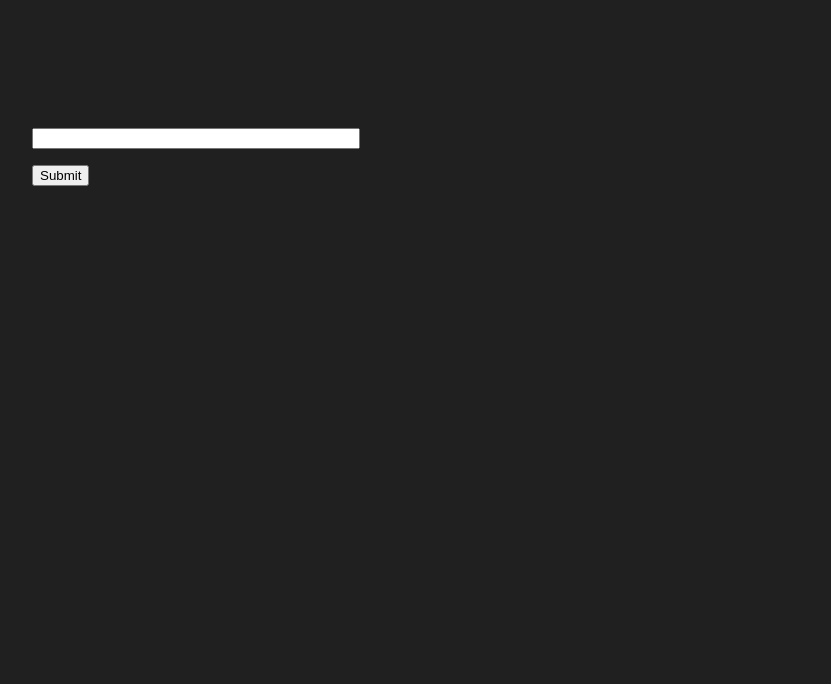
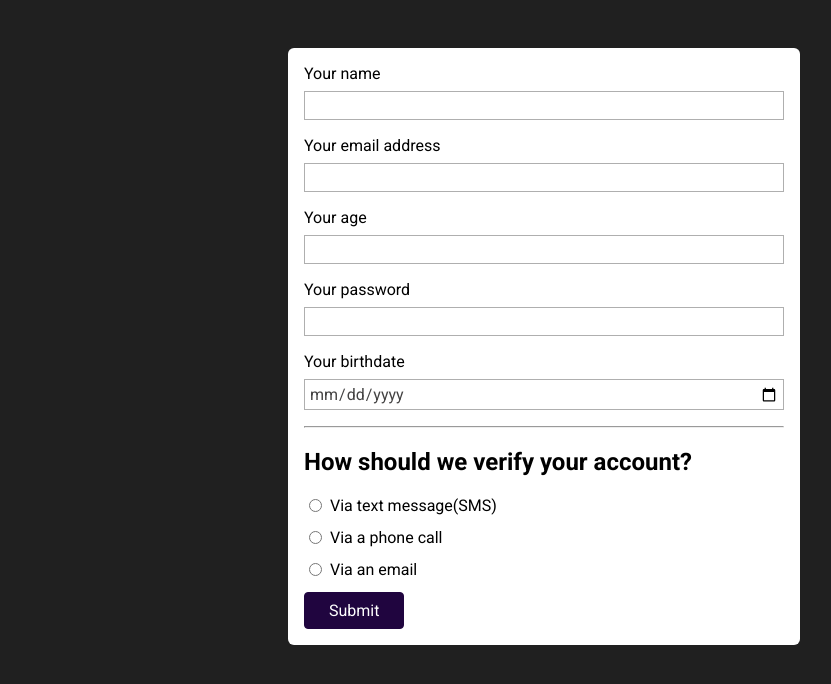
Before and after one commit to wesleyendliche/HTML-forms, a plain HTML site: page index.html in a window 1280 px wide. Shown: the whole page, without its empty margins (96-927 px from the left). Drawn offline with Linux system fonts and the light colour scheme.

Commit message:
added more content and styles

```diff
--- a/index.html
+++ b/index.html
@@ -4,11 +4,45 @@
     <meta charset="UTF-8" />
     <meta name="viewport" content="width=device-width, initial-scale=1.0" />
     <title>HTML Forms</title>
+    <link rel="preconnect" href="https://fonts.googleapis.com" />
+    <link rel="preconnect" href="https://fonts.gstatic.com" crossorigin />
+    <link
+      href="https://fonts.googleapis.com/css2?family=Roboto:wght@400;700&display=swap"
+      rel="stylesheet"
+    />
     <link rel="stylesheet" href="styles.css" />
   </head>
   <body>
     <form action="/" method="GET">
-      <input type="text" name="user-name"/>
+      <label for="username">Your name</label>
+      <input type="text" name="user-name" id="username" />
+      <label for="useremail">Your email address</label>
+      <input type="email" name="user-email" id="useremail" />
+      <label for="userage">Your age</label>
+      <input type="number" step="1" name="user-age" id="userage" />
+      <label for="userpassword">Your password</label>
+      <input type="password" name="user-password" id="userpassword" />
+      <label for="birthdate">Your birthdate</label>
+      <input type="date" name="user-birthdate" id="birthdate" />
+      <hr />
+      <h2>How should we verify your account?</h2>
+      <div class="form-control-inline">
+        <input
+          type="radio"
+          name="verify"
+          id="verify-text-message"
+          value="text-message"
+        />
+        <label for="verify-text-message">Via text message(SMS)</label>
+      </div>
+      <div class="form-control-inline">
+        <input type="radio" name="verify" id="verify-phone" value="phone" />
+        <label for="verify-phone">Via a phone call</label>
+      </div>
+      <div class="form-control-inline">
+        <input type="radio" name="verify" id="verify-email" value="email" />
+        <label for="verify-email">Via an email</label>
+      </div>
       <button>Submit</button>
     </form>
   </body>
--- a/styles.css
+++ b/styles.css
@@ -1,14 +1,59 @@
 body {
     background-color: rgb(32, 32, 32);
-    margin: 8rem;
+    font-family: 'Roboto', sans-serif;
+}
+
+form {
+    width: 30rem;
+    margin: 3rem auto;
+    background-color: rgb(255, 255, 255);
+    padding: 1rem;
+    border-radius: 6px;
+}
+
+label {
+    margin-bottom: 0.5rem;
+    display: block;
 }
 
 input {
-    width: 20rem;
+    width: 100%;
     display: block;
     margin-bottom: 1rem;
+    box-sizing: border-box;
+    font: inherit;
+    border: 1px solid rgb(175, 175, 175);
+    padding: 0.25rem;
+    color: rgb(68, 67, 67);
+}
+
+input:focus {
+    background-color: rgb(219, 190, 253);
+    color: rgb(32, 5, 63);
+    border-color: rgb(32, 5, 63);
 }
 
 button {
     display: block;
+    font: inherit;
+    background-color: rgb(32, 5, 63);
+    color: rgb(255, 255, 255);
+    border: 1px solid rgb(32, 5, 63);
+    padding: 0.5rem 1.5rem;
+    border-radius: 4px;
+    cursor: pointer;
 }
+
+button:hover {
+    background-color: rgb(50, 15, 90);
+    border-color: rgb(50, 15, 90);
+}
+
+.form-control-inline {
+    display: flex;
+}
+
+.form-control-inline input {
+    width: auto;
+    margin-right: 0.5rem;
+}
```
